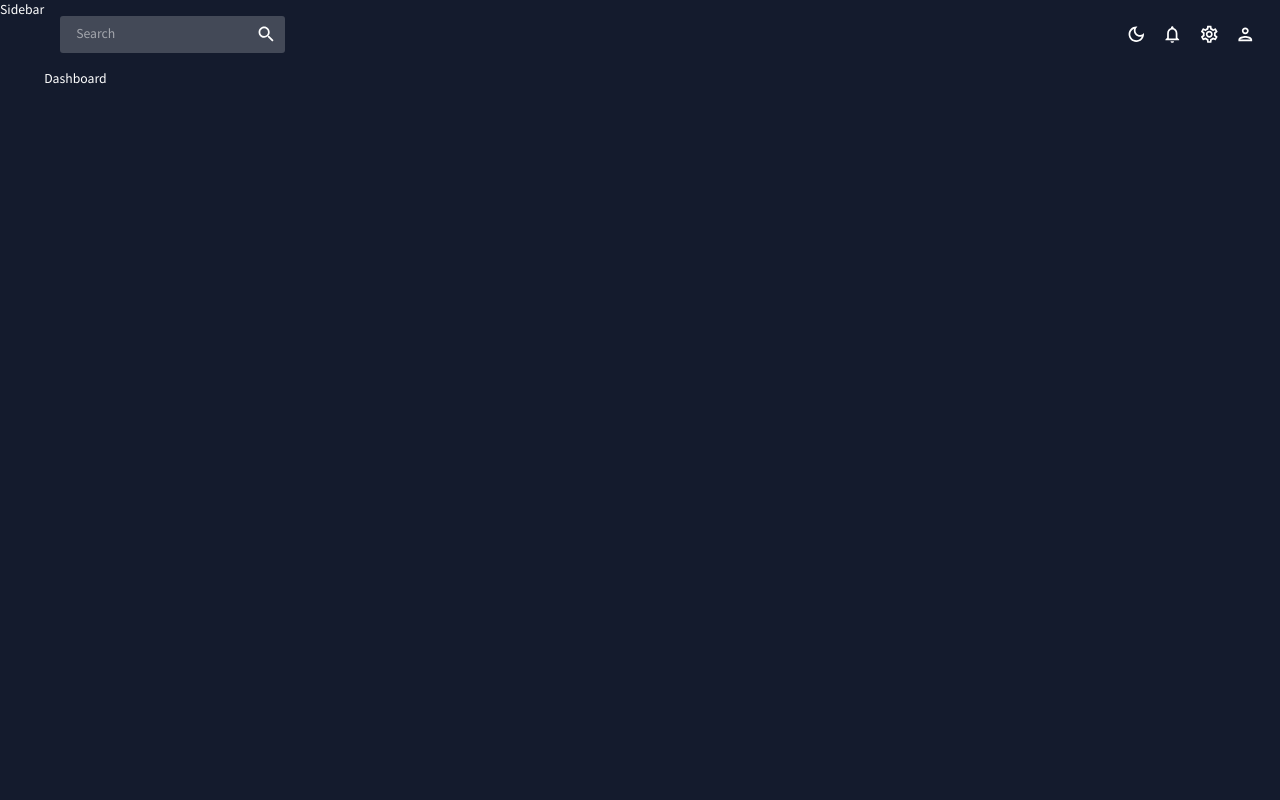
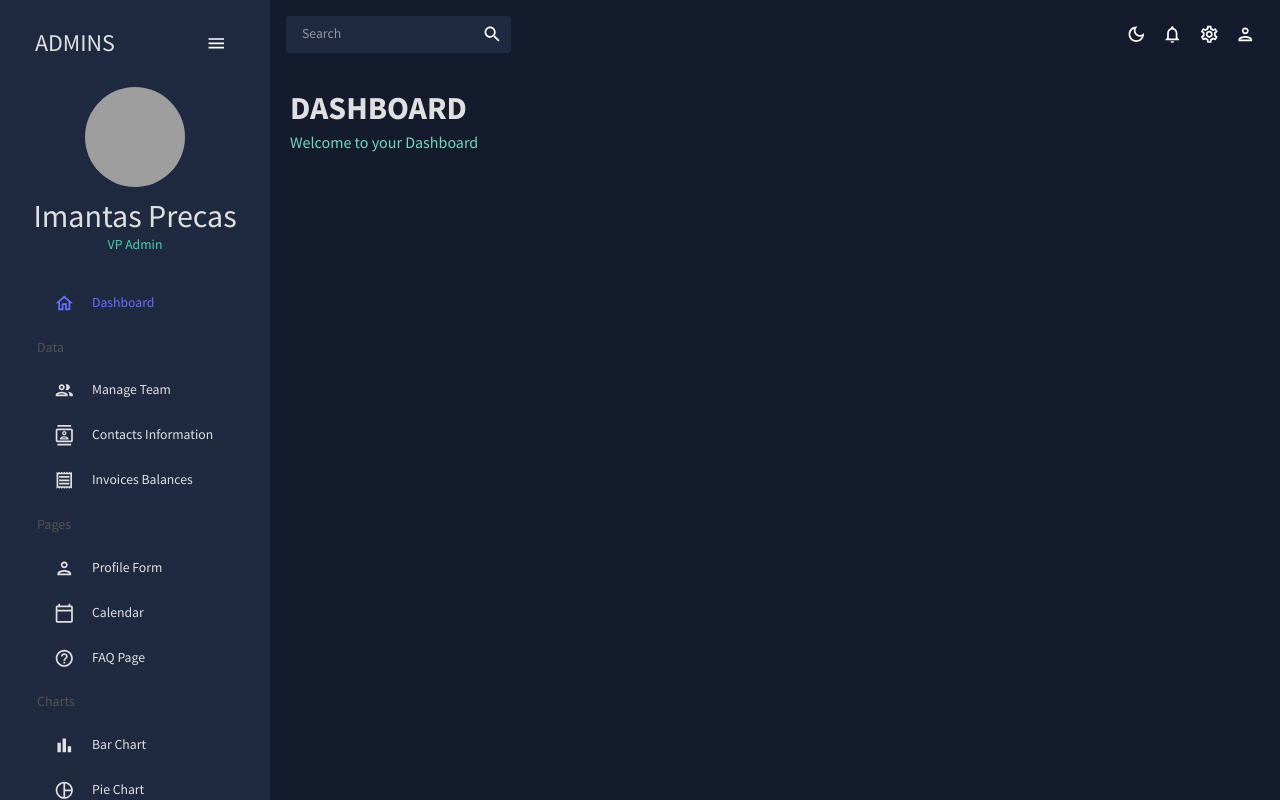
Before and after one commit to ImantasPrecas/react-admin-dashboard, a React (Create React App) app: page / in a window 1280 px wide. Built offline with nearby package versions, Linux system fonts and the light colour scheme; grey boxes are pictures that could not be loaded.

Commit message:
-Sidebar created -'react-pro-sidebar' version changed from 1.0 to 0.7. beacause new version dont match with new version

```diff
--- a/package.json
+++ b/package.json
@@ -23,7 +23,7 @@
     "formic": "^0.0.10",
     "react": "^18.2.0",
     "react-dom": "^18.2.0",
-    "react-pro-sidebar": "^1.0.0-alpha.7",
+    "react-pro-sidebar": "^0.7.1",
     "react-router-dom": "^6.4.3",
     "react-scripts": "5.0.1",
     "web-vitals": "^2.1.4",
--- a/src/App.js
+++ b/src/App.js
@@ -3,7 +3,7 @@
 
 import { Routes, Route } from 'react-router-dom';
 import Topbar from './scenes/global/Topbar';
-import Sidebar from './scenes/global/Sidebar';
+import Navbar from './scenes/global/Navbar';
 import Dashboard from './scenes/Dashboard';
 // import Team from './scenes/Team';
 // import Invoices from './scenes/Invoices';
@@ -24,7 +24,7 @@
       <ThemeProvider theme={theme}>
         <CssBaseline />
         <div className='app'>
-          <Sidebar />
+          <Navbar />
           <main className='content'>
             <Topbar />
             <Routes>
--- /dev/null
+++ b/src/components/Headers.jsx
@@ -0,0 +1,24 @@
+import { Typography, Box, useTheme } from '@mui/material';
+import { tokens } from '../theme';
+
+function Headers({ title, subtitle }) {
+  const theme = useTheme();
+  const colors = tokens(theme.palette.mode);
+  return (
+    <Box mb='30px'>
+      <Typography
+        variant='h2'
+        color={colors.grey[100]}
+        fontWeight='bold'
+        sx={{ mb: '5px' }}
+      >
+        {title}
+      </Typography>
+      <Typography variant='h5' color={colors.greenAccent[400]}>
+        {subtitle}
+      </Typography>
+    </Box>
+  );
+}
+
+export default Headers;
--- a/src/scenes/dashboard/index.jsx
+++ b/src/scenes/dashboard/index.jsx
@@ -1,5 +1,14 @@
+import { Box } from '@mui/material';
+import Headers from '../../components/Headers';
+
 function Dashboard() {
-  return <div>Dashboard</div>;
+  return (
+    <Box m='20px'>
+      <Box display='flex' justifyContent='space-between' alignItems='center'>
+        <Headers title='DASHBOARD' subtitle='Welcome to your Dashboard' />
+      </Box>
+    </Box>
+  );
 }
 
 export default Dashboard;
--- /dev/null
+++ b/src/scenes/global/Navbar.jsx
@@ -0,0 +1,217 @@
+import { useState } from 'react';
+import { ProSidebar, Menu, MenuItem } from 'react-pro-sidebar';
+import { Box, IconButton, Typography, useTheme } from '@mui/material';
+import { Link } from 'react-router-dom';
+import { tokens } from '../../theme';
+import 'react-pro-sidebar/dist/css/styles.css';
+import { MenuBookOutlined } from '@mui/icons-material';
+
+import HomeOutlinedIcon from '@mui/icons-material/HomeOutlined';
+import PeopleOutlinedIcon from '@mui/icons-material/PeopleOutlined';
+import ContactsOutlinedIcon from '@mui/icons-material/ContactsOutlined';
+import ReceiptOutlinedIcon from '@mui/icons-material/ReceiptOutlined';
+import PersonOutlinedIcon from '@mui/icons-material/PersonOutlined';
+import CalendarTodayOutlinedIcon from '@mui/icons-material/CalendarTodayOutlined';
+import HelpOutlineOutlinedIcon from '@mui/icons-material/HelpOutlineOutlined';
+import BarChartOutlinedIcon from '@mui/icons-material/BarChartOutlined';
+import PieChartOutlineOutlinedIcon from '@mui/icons-material/PieChartOutlineOutlined';
+import TimelineOutlinedIcon from '@mui/icons-material/TimelineOutlined';
+import MenuOutlinedIcon from '@mui/icons-material/MenuOutlined';
+import Dashboard from '../Dashboard';
+import { HomeOutlined } from '@mui/icons-material';
+import MapOutlinedIcon from '@mui/icons-material/MapOutlined';
+
+const Item = ({ title, to, icon, selected, setSelected }) => {
+  const theme = useTheme();
+  const colors = tokens(theme.palette.mode);
+  return (
+    <MenuItem
+      active={selected === title}
+      style={{
+        color: colors.grey[100],
+      }}
+      onClick={() => setSelected(title)}
+      icon={icon}
+    >
+      <Typography>{title}</Typography>
+      <Link to={to} />
+    </MenuItem>
+  );
+};
+
+function Navbar() {
+  const theme = useTheme();
+  const colors = tokens(theme.palette.mode);
+  const [isCollapsed, setIsCollapsed] = useState(false);
+  const [selected, setSelected] = useState('Dashboard');
+
+  return (
+    <Box
+      sx={{
+        '& .pro-sidebar-inner': {
+          background: `${colors.primary[400]} !important`,
+        },
+        '& .pro-icon-wrapper': {
+          backgroundColor: 'transparent !important',
+        },
+        '& .pro-inner-item': {
+          padding: '5px 35px 5px 20px !important',
+        },
+        '& .pro-inner-item:hover': {
+          color: '#868dfb !important',
+        },
+        '& .pro-menu-item.active': {
+          color: '#6870fa !important',
+        },
+      }}
+    >
+      <ProSidebar collapsed={isCollapsed}>
+        <Menu iconShape='square'>
+          {/* LOGO AND MENU ITEM */}
+          <MenuItem
+            onClick={() => setIsCollapsed(!isCollapsed)}
+            icon={isCollapsed ? <MenuOutlinedIcon /> : undefined}
+            style={{
+              margin: '10px 0 20px 0',
+              color: colors.grey[100],
+            }}
+          >
+            {!isCollapsed && (
+              <Box
+                display='flex'
+                justifyContent='space-between'
+                alignItems='center'
+                ml='15px'
+              >
+                <Typography variant='h3' color={colors.grey[100]}>
+                  ADMINS
+                </Typography>
+                <IconButton onClick={() => setIsCollapsed(!isCollapsed)}>
+                  <MenuOutlinedIcon />
+                </IconButton>
+              </Box>
+            )}
+          </MenuItem>
+          {/* USER */}
+          {!isCollapsed && (
+            <Box mb='25px'>
+              <Box display='flex' justifyContent='center' alignItems='center'>
+                <img
+                  alt='profie-user'
+                  width='100px'
+                  height='100px'
+                  src='https://avatars.githubusercontent.com/u/92057441?v=4'
+                  style={{ cursor: 'pointer', borderRadius: '50%' }}
+                />
+              </Box>
+              <Box textAlign='center'>
+                <Typography
+                  variant='h2'
+                  color={colors.grey[100]}
+                  fontWeight='bold%'
+                  sx={{ m: '10px 0 0 0' }}
+                >
+                  Imantas Precas
+                </Typography>
+                <Typography varianr='h5' color={colors.greenAccent[500]}>
+                  VP Admin
+                </Typography>
+              </Box>
+            </Box>
+          )}
+          {/* MENU ITEMS */}
+          <Box paddingLeft={!isCollapsed ? '10%' : undefined}>
+            <Item
+              title='Dashboard'
+              to='/'
+              icon={<HomeOutlined />}
+              selected={selected}
+              setSelected={setSelected}
+            />
+            <Typography variant='h6' color={colors.grey[600]} sx={{ m: '10px' }}>
+              Data
+            </Typography>
+            <Item
+              title='Manage Team'
+              to='/team'
+              icon={<PeopleOutlinedIcon />}
+              selected={selected}
+              setSelected={setSelected}
+            />
+            <Item
+              title='Contacts Information'
+              to='/contacts'
+              icon={<ContactsOutlinedIcon />}
+              selected={selected}
+              setSelected={setSelected}
+            />
+            <Item
+              title='Invoices Balances'
+              to='/invoices'
+              icon={<ReceiptOutlinedIcon />}
+              selected={selected}
+              setSelected={setSelected}
+            />
+            <Typography variant='h6' color={colors.grey[600]} sx={{ m: '10px' }}>
+              Pages
+            </Typography>
+            <Item
+              title='Profile Form'
+              to='/form'
+              icon={<PersonOutlinedIcon />}
+              selected={selected}
+              setSelected={setSelected}
+            />
+            <Item
+              title='Calendar'
+              to='/calendar'
+              icon={<CalendarTodayOutlinedIcon />}
+              selected={selected}
+              setSelected={setSelected}
+            />
+            <Item
+              title='FAQ Page'
+              to='/faq'
+              icon={<HelpOutlineOutlinedIcon />}
+              selected={selected}
+              setSelected={setSelected}
+            />
+            <Typography variant='h6' color={colors.grey[600]} sx={{ m: '10px' }}>
+              Charts
+            </Typography>
+            <Item
+              title='Bar Chart'
+              to='/bar'
+              icon={<BarChartOutlinedIcon />}
+              selected={selected}
+              setSelected={setSelected}
+            />
+            <Item
+              title='Pie Chart'
+              to='/pie'
+              icon={<PieChartOutlineOutlinedIcon />}
+              selected={selected}
+              setSelected={setSelected}
+            />
+            <Item
+              title='Line Chart'
+              to='/line'
+              icon={<TimelineOutlinedIcon />}
+              selected={selected}
+              setSelected={setSelected}
+            />
+            <Item
+              title='Geography Chart'
+              to='/geography'
+              icon={<MapOutlinedIcon />}
+              selected={selected}
+              setSelected={setSelected}
+            />
+          </Box>
+        </Menu>
+      </ProSidebar>
+    </Box>
+  );
+}
+
+export default Navbar;
--- a/src/scenes/global/Sidebar.jsx
+++ /dev/null
@@ -1,5 +0,0 @@
-function Sidebar() {
-  return <div>Sidebar</div>;
-}
-
-export default Sidebar;
--- a/src/theme.js
+++ b/src/theme.js
@@ -21,7 +21,7 @@
           100: '#d0d1d5',
           200: '#a1a4ab',
           300: '#727681',
-          400: '#434957',
+          400: '#1F2A40',
           500: '#141b2d',
           600: '#101624',
           700: '#0c101b',
```
Also changed, not shown: 1 other file (tests, documents, lock files or other folders).
